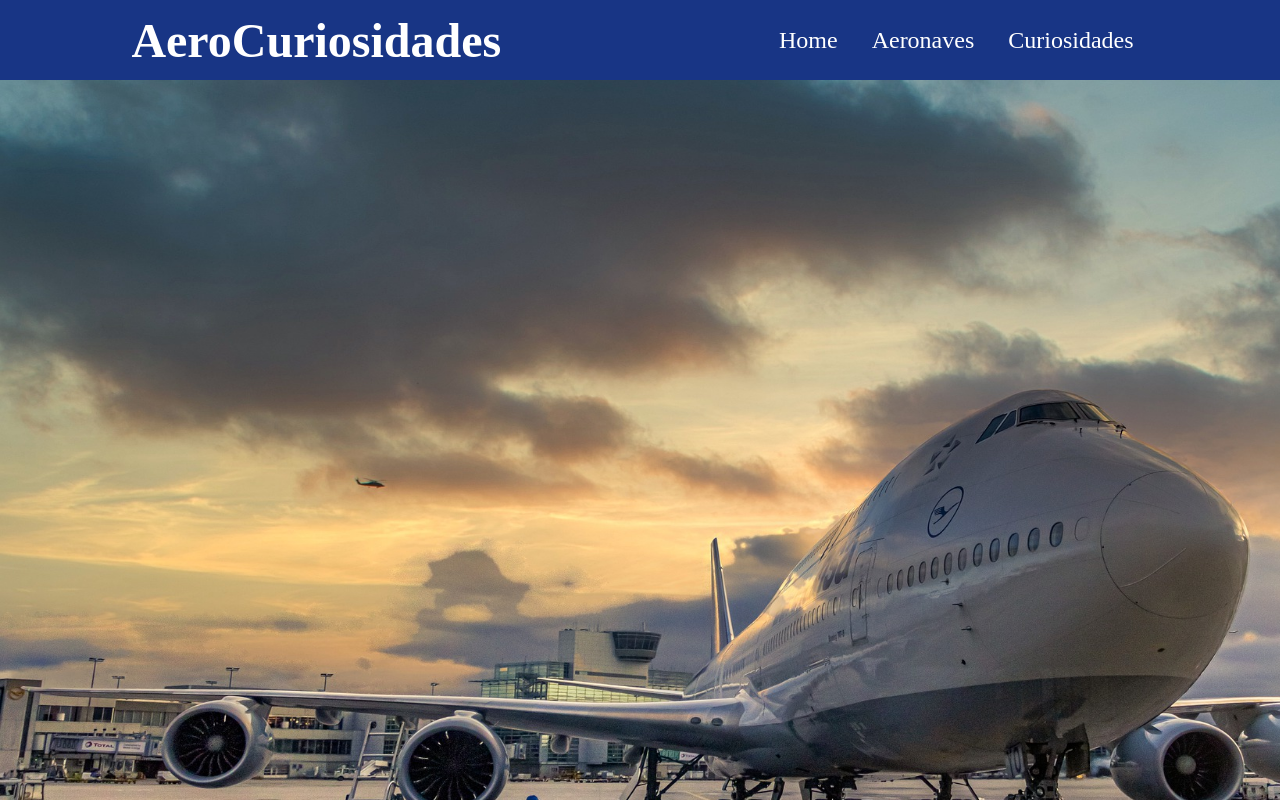
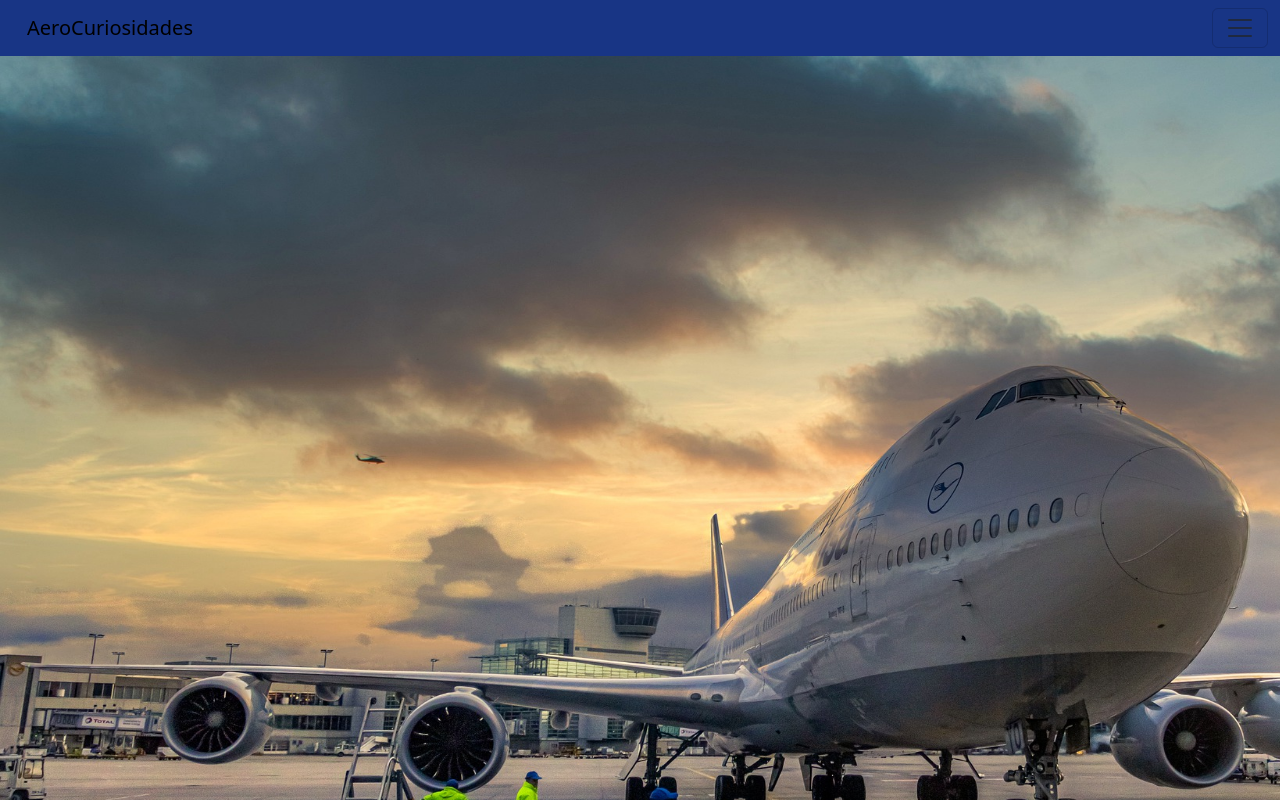
Before and after one commit to Caroline747/site-aero-curiosidades, a website: page index.html in a window 1280 px wide. Shown: the top 800 px of the page. Drawn offline with nearby package versions, Linux system fonts and the light colour scheme.

Commit message:
Update index.html

```diff
--- a/index.html
+++ b/index.html
@@ -4,18 +4,33 @@
     <meta charset="UTF-8">
     <meta name="viewport" content="width=device-width, initial-scale=1.0">
     <link rel="stylesheet" href="/style.css">
+    <link href="https://cdn.jsdelivr.net/npm/bootstrap@5.3.7/dist/css/bootstrap.min.css" rel="stylesheet" integrity="sha384-LN+7fdVzj6u52u30Kp6M/trliBMCMKTyK833zpbD+pXdCLuTusPj697FH4R/5mcr" crossorigin="anonymous">
     <title>AeroCuriosidades</title>
 </head>
 <body>
 
-    <header>
-        <strong><i class="fa fa-i-cursor" aria-hidden="true"></i>AeroCuriosidades</strong>
-        <nav>
-            <a href="#">Home</a>
-            <a href="#">Aeronaves</a>
-            <a href="#">Curiosidades</a>
-        </nav>
-    </header>
+    <nav class="navbar" style="background-color: #183585;" data-bs-theme="light">
+        <div class="container-fluid">
+            <a class="navbar-brand" href="#">AeroCuriosidades</a>
+            <button class="navbar-toggler" type="button" data-bs-toggle="collapse" data-bs-target="#navbarSupportedContent"
+                aria-controls="navbarSupportedContent" aria-expanded="false" aria-label="Toggle navigation">
+                <span class="navbar-toggler-icon"></span>
+            </button>
+            <div class="collapse navbar-collapse" id="navbarSupportedContent">
+                <ul class="navbar-nav me-auto mb-2 mb-lg-0">
+                    <li class="nav-item">
+                        <a class="nav-link active" aria-current="page" href="#">Home</a>
+                    </li>
+                    <li class="nav-item">
+                        <a class="nav-link active" aria-current="page" href="#">Aeronaves</a>
+                    </li>
+                    <li class="nav-item">
+                        <a class="nav-link active" aria-current="page" href="#">Curiosidades</a>
+                    </li>
+                </ul>
+            </div>
+        </div>
+    </nav>
 
     <section>
         <img src="/img/boeing747.jpg" alt="" width="1500" height="900">
@@ -71,5 +86,6 @@
         </nav>
     </footer>
 
+     <script src="https://cdn.jsdelivr.net/npm/bootstrap@5.3.7/dist/js/bootstrap.bundle.min.js" integrity="sha384-ndDqU0Gzau9qJ1lfW4pNLlhNTkCfHzAVBReH9diLvGRem5+R9g2FzA8ZGN954O5Q" crossorigin="anonymous"></script>
 </body>
 </html>
```
